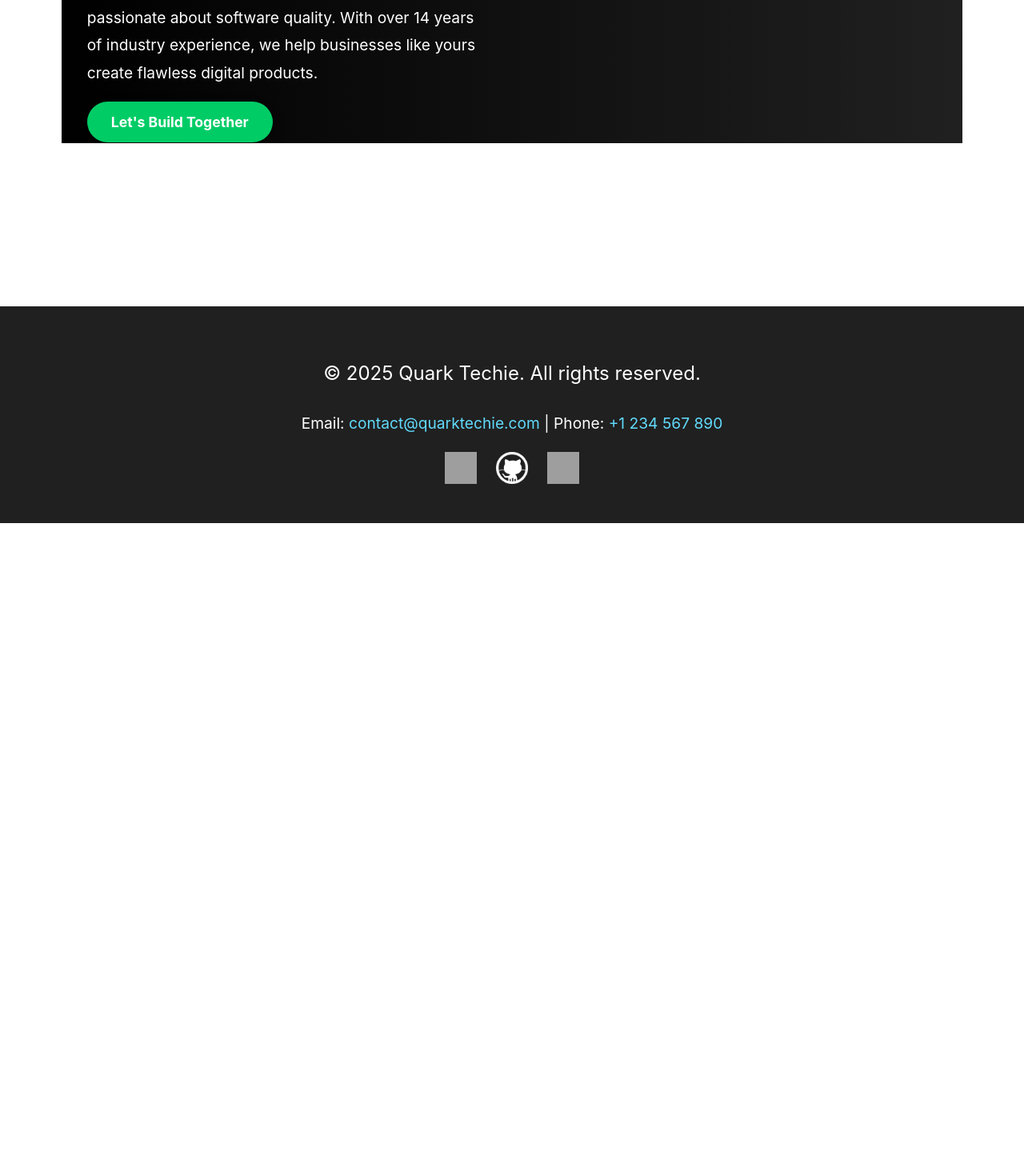
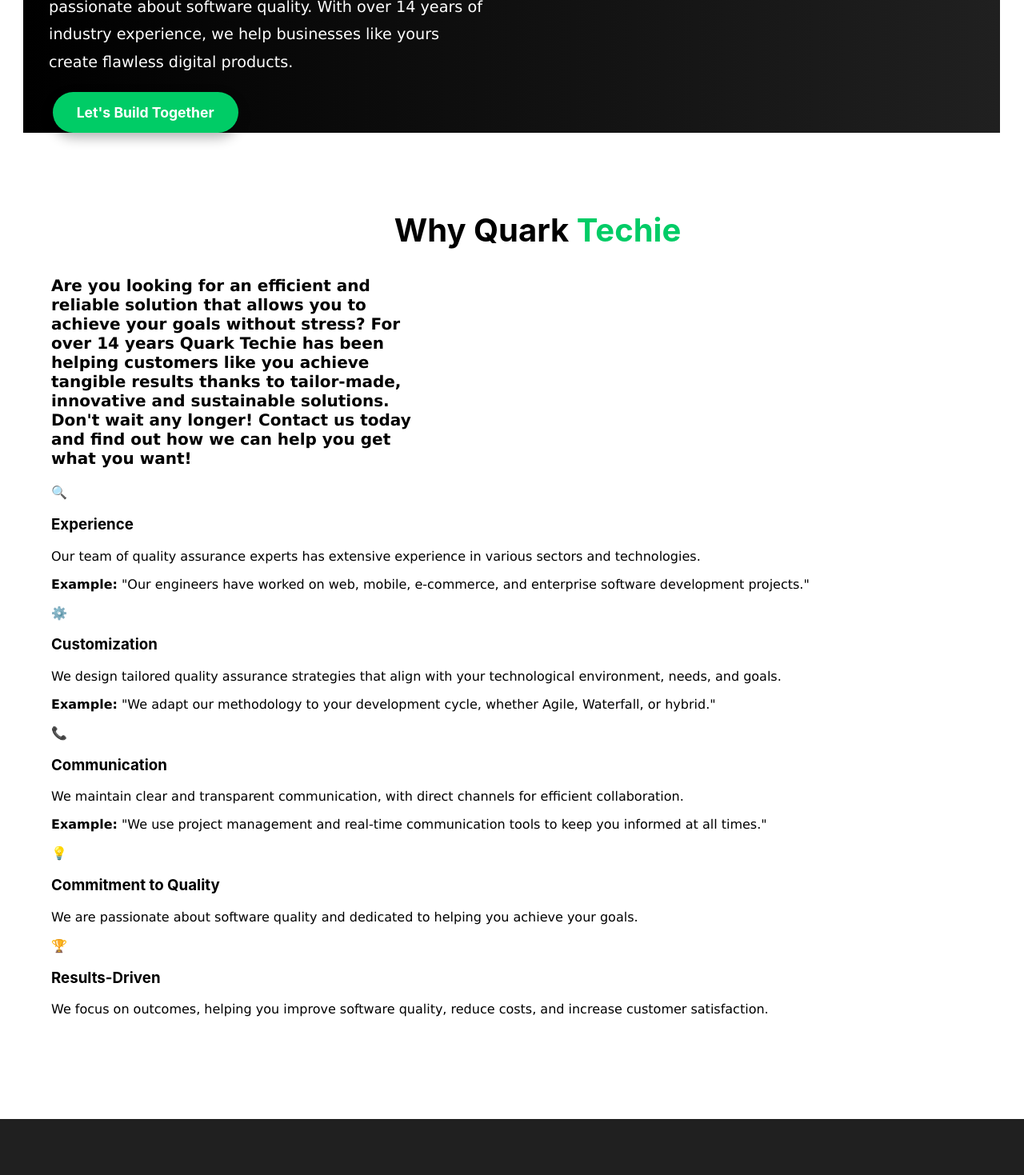
Before and after one commit to quark-techie/quark-techie-frontend, a React (Create React App) app: page /About in a window 1280 px wide. Shown: the part 280-1749 px from the top of the page at 80% size. Before the commit the page ends 1288 px from the top, so only its background shows below. Built offline with nearby package versions, Linux system fonts and the light colour scheme; grey boxes are pictures that could not be loaded.

Commit message:
still need to finish about

```diff
--- a/src/components/About/About.css
+++ b/src/components/About/About.css
@@ -2,28 +2,28 @@
   display: flex;
   justify-content: center;
   align-items: center;
-  padding: 6vw;
+  padding: 5vw 29px;
   margin-top: 4rem;
   margin-bottom: 2rem;
   height: auto;
-  width: auto;
+  width: 95.4%;
+  left: 50%;
 }
-
 .about-content {
   display: flex;
   align-items: center;
   background: linear-gradient(90deg, #000000, #202020);
   backdrop-filter: blur(15px); /* Smoother blur effect */
   color: #fff;
-  padding: 10rem 95px;
+  padding: 6rem 70px;
   border-radius: 50px;
   border: #00cc66;
   width: 130%;
   position: relative;
   animation: gradient 8s ease infinite;
   transition: all 0.3s ease-in-out;
+  display: inline;
 }
-
 .about-text-container {
   width: 45%;
   margin-left: 2rem;
@@ -31,13 +31,11 @@
   color: #fffc3a;
   overflow: hidden;
 }
-
 .about-image {
   width: 45%;
   margin-left: 2.5%;
   margin-right: 2.5%;
 }
-
 .about-title {
   font-family: 'Roboto', sans-serif;
   font-size: 300%;
@@ -46,13 +44,12 @@
   text-shadow: 3px 3px 5px rgba(0, 0, 0, 0.6); /* Softened shadow */
   text-align: left;
 }
-
 .about-text {
   font-size: 120%;
   line-height: 1.8;
   color: #fff;
+  text-align: left;
 }
-
 .about-button {
   display: inline-block;
   padding: 15px 30px;
@@ -64,45 +61,56 @@
   font-weight: bold;
   transition: all 0.3s ease;
   box-shadow: 0 6px 15px rgba(0, 0, 0, 0.3);
+  margin-left: 3%;
 }
-
 .about-button:hover {
   background-color: #fffc3a;
   transform: translateY(-5px);
   box-shadow: 0 10px 25px rgba(0, 0, 0, 0.4);
 }
-
 @media (max-width: 720px) {
   .about-container {
     padding: 0;
     margin-top: 2rem;
   }
-
   .about-content {
     flex-direction: column;
     padding: 8vw 5vw;
     border-radius: 0%;
     transition: cubic-bezier(0.175, 0.885, 0.32, 1.275);
   }
-
   .about-text-container {
     width: 55%;
     text-align: left;
   }
-
   .about-image-container {
     max-width: 100%;
     text-align: left;
   }
-
   .about-title {
     font-size: 300%;
     white-space: nowrap;
     overflow: visible;
     text-align: center;
   }
-
   .about-text {
     font-size: 130%;
   }
 }
+
+
+.why-quark-techie-p{
+  text-align: left;
+  font-size:20px;
+  max-width: 40%;}
+
+p{
+  font-family: 'Lucida Sans', 'Lucida Sans Regular', 'Lucida Grande', 'Lucida Sans Unicode', Geneva, Verdana, sans-serif;
+}
+.why-quark-techie{
+  margin-left: 5%;
+}
+.why-quark-techie h2{
+  font-size: 40px;
+  text-align: center;
+  margin-left: 0%;}
--- a/src/components/About/About.jsx
+++ b/src/components/About/About.jsx
@@ -1,8 +1,10 @@
 import React from 'react';
 import './About.css';
 
+
 const About = () => {
   return (
+    <div>
     <div className="about-container">
       <div className="about-content">
         <div className="about-text-container">
@@ -10,12 +12,58 @@
           <p className="about-text">
             At Quark Techie, we are a team of professionals passionate about software quality. With over 14 years of industry experience, we help businesses like yours create flawless digital products.
           </p>
+          </div>
+          <div classname="about-image">
           <a href="#contact" className="about-button">
             Let's Build Together
           </a>
         </div>
       </div>
     </div>
+    <section className="why-quark-techie">
+      <div className="container">
+        <h2>Why Quark <font color="#00cc66">Techie</font> </h2>
+        <div>
+        <p className='why-quark-techie-p'> <b> Are you looking for an efficient and reliable solution that allows you to achieve your goals without stress? For over 14 years Quark Techie has been helping customers like you achieve tangible results thanks to tailor-made, innovative and sustainable solutions. Don't wait any longer! Contact us today and find out how we can help you get what you want!</b></p>
+
+        </div>
+        <div className="why-choose-us__subsections">
+          <div className="subsection">
+            <div className="subsection__icon">🔍</div>
+            <h3>Experience</h3>
+            <p>Our team of quality assurance experts has extensive experience in various sectors and technologies.</p>
+            <p><strong>Example:</strong> "Our engineers have worked on web, mobile, e-commerce, and enterprise software development projects."</p>
+          </div>
+
+          <div className="subsection">
+            <div className="subsection__icon">⚙️</div>
+            <h3>Customization</h3>
+            <p>We design tailored quality assurance strategies that align with your technological environment, needs, and goals.</p>
+            <p><strong>Example:</strong> "We adapt our methodology to your development cycle, whether Agile, Waterfall, or hybrid."</p>
+          </div>
+
+          <div className="subsection">
+            <div className="subsection__icon">📞</div>
+            <h3>Communication</h3>
+            <p>We maintain clear and transparent communication, with direct channels for efficient collaboration.</p>
+            <p><strong>Example:</strong> "We use project management and real-time communication tools to keep you informed at all times."</p>
+          </div>
+
+          <div className="subsection">
+            <div className="subsection__icon">💡</div>
+            <h3>Commitment to Quality</h3>
+            <p>We are passionate about software quality and dedicated to helping you achieve your goals.</p>
+          </div>
+
+          <div className="subsection">
+            <div className="subsection__icon">🏆</div>
+            <h3>Results-Driven</h3>
+            <p>We focus on outcomes, helping you improve software quality, reduce costs, and increase customer satisfaction.</p>
+          </div>
+        </div>
+      </div>
+    </section>
+    </div>
   );
 };
 
--- a/src/components/Services/Services.css
+++ b/src/components/Services/Services.css
@@ -12,18 +12,17 @@
 
 .services-content {
   border-radius: 40px; /* Maggiore border-radius */
-  margin-top: 50px;
+  margin-top: 50px; /*spazio dal top */
   display: flex;
-  align-items: center;
-  justify-content: center;
-  background: black; /* Gradiente verde */
-  color: #fff;
+  align-items:first baseline;
+  background: black;
+  color: yellow;
   padding: 5rem 3rem;
   width: 100%;
-  text-align: center;
+  text-align: left;
   box-shadow: 0 10px 40px rgba(0, 0, 0, 0.1); /* Ombra più morbida */
   transition: all 0.3s ease;
-  flex-direction: column;
+  flex-direction:column;
 }
 
 .services-title {
@@ -41,8 +40,6 @@
   color: #f4f4f4;
   margin-top: 10px; /* Distanza tra il titolo e il testo */
   max-width: 800px;
-  margin-left: auto;
-  margin-right: auto;
 }
 
 
```
Also changed, not shown: src/components/About/slideshow/slideshow.css (added, +87 -0 lines), src/components/About/slideshow/slideshow.jsx (added, +39 -0 lines).
